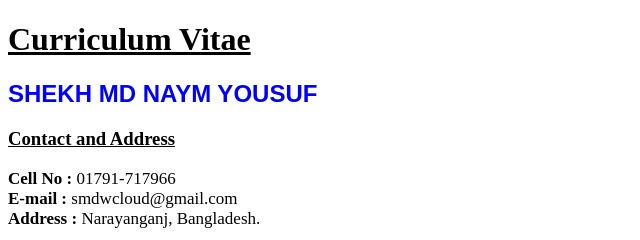
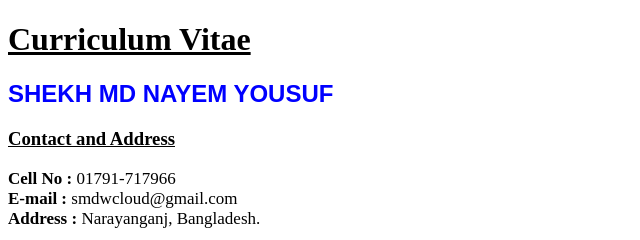
Before and after one commit to smdnayem/HTML_Resume, a plain HTML site: page index.html in a window 1280 px wide. Shown: the top 240 px of the page, 0-640 px from the left. Drawn offline with Linux system fonts and the light colour scheme.

Commit message:
Update index.html

```diff
--- a/index.html
+++ b/index.html
@@ -11,7 +11,7 @@
 
     <img src="images/pp.JPG" alt="SMD" style="width: 150px; float: right">
     <h1><u>Curriculum Vitae</u></h1>
-    <h2 style="color: blue; font-family:Arial">SHEKH MD NAYM YOUSUF</h2>
+    <h2 style="color: blue; font-family:Arial">SHEKH MD NAYEM YOUSUF</h2>
     <h3><u>Contact and Address</u></h3>
 
     <p style="font-size:17px;">
```
